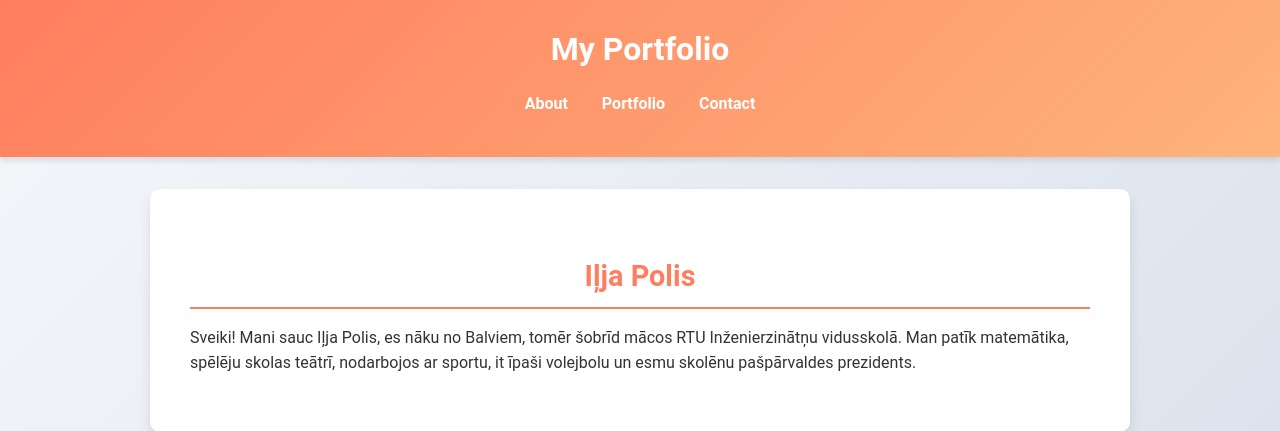
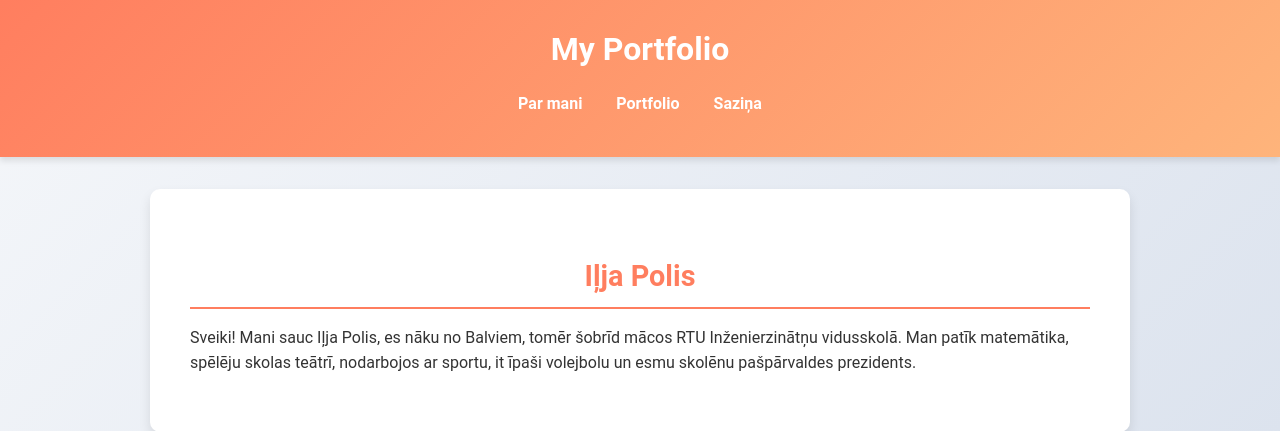
Before and after one commit to iljapolis/portfolioPy, a Flask app: page / in a window 1280 px wide. Shown: the top 431 px of the page. Run offline with Flask 3, Linux system fonts and the light colour scheme; some libraries are stand-ins or nearby versions.

Commit message:
latvian text 2.0

```diff
--- a/templates/index.html
+++ b/templates/index.html
@@ -4,7 +4,7 @@
     <meta charset="UTF-8">
     <meta name="viewport" content="width=device-width, initial-scale=1.0">
     <meta name="description" content="Portfolio website for showcasing my projects and skills.">
-    <title>My Portfolio</title>
+    <title>Mans portfolio</title>
     <link rel="stylesheet" href="{{ url_for('static', filename='styles.css') }}">
 
     <!-- Inline styles moved into styles.css if necessary -->
@@ -14,9 +14,9 @@
         <nav>
             <h1>My Portfolio</h1>
             <ul>
-                <li><a href="#about">About</a></li>
+                <li><a href="#about">Par mani</a></li>
                 <li><a href="#portfolio">Portfolio</a></li>
-                <li><a href="#contact">Contact</a></li>
+                <li><a href="#contact">Saziņa</a></li>
             </ul>
         </nav>
     </header>
```
